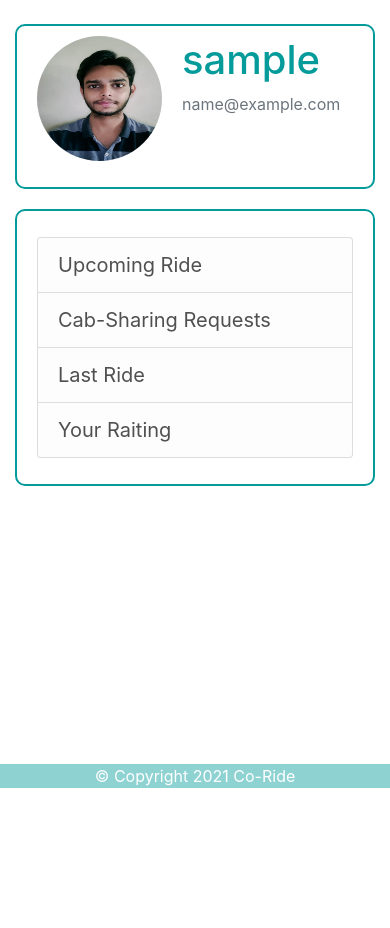
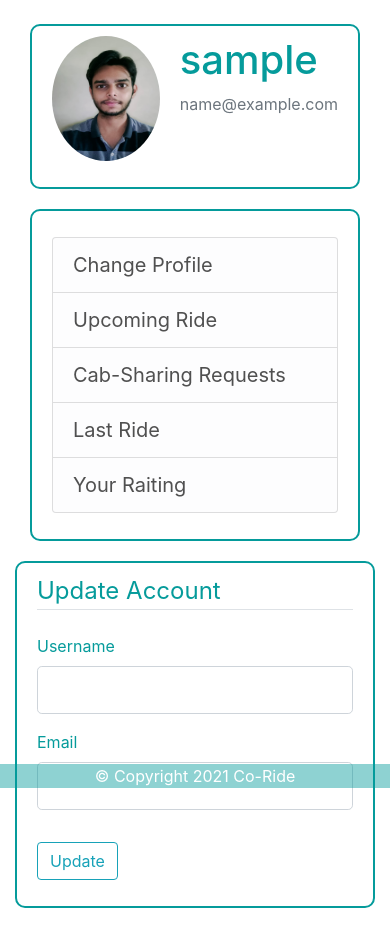
Before and after one commit to sidd6p/CO-Ride, a Flask app: page /account in a window 390 px wide. Shown: the part 56-984 px from the top of the page. Before the commit the page ends 844 px from the top, so only its background shows below. Run offline with Flask 2, Linux system fonts and the light colour scheme; the visitor is signed in with stand-in values (Sample User, id 1); data comes from the database, SQL or seed files in the repository; some libraries are stand-ins or nearby versions.

Commit message:
Update Profile, Make more responsive
Add update profile interface, need to some an issue. It work only when user update all credential.
Make all page responsive using bootstrap containers

Author: Siddhartha Purwar
Date: 16-Nov-2021

Files:

modified:   flaskFile/forms.py
modified:   flaskFile/routes.py
modified:   flaskFile/static/main.css
modified:   flaskFile/templates/account.html
modified:   flaskFile/templates/find_ride.html
modified:   flaskFile/templates/login.html
modified:   flaskFile/templates/register.html
modified:   flaskFile/templates/result.html

```diff
--- a/flaskFile/forms.py
+++ b/flaskFile/forms.py
@@ -49,17 +49,22 @@ class UpdateAccountForm(FlaskForm):
     #The SubmitField class represents an <input> element with a type="submit" attribute.
     # The first argument to the Field constructors is the label that will be used when rendering the form to HTML.
     #These are the attributes of RegestrationForm class
-    username = StringField('Username', validators=[DataRequired(), Length(min=2, max=20)])
-    email = StringField('Email', validators=[DataRequired(), Email()])
+    username = StringField('Username', validators=[Length(min=2, max=20)])
+    email = StringField('Email', validators=[Email()])
     submit = SubmitField('Update')
 
     def validate_username(self, username):
-
-        user = User.query.filter_by(username=username.data).first()
-        if user:
-            raise ValidationError('That username is taken. Please choose a different one.')
+        if username.data:
+            if username.data == current_user.username:
+                raise ValidationError("New Username cannot same as current Username")
+            user = User.query.filter_by(username=username.data).first()
+            if user:
+                raise ValidationError('That username is taken. Please choose a different one.')
 
     def validate_email(self, email):
-        user = User.query.filter_by(email=email.data).first()
-        if user:
-            raise ValidationError('That email is taken. Please choose a different one.')
+        if email.data:
+            if email.data == current_user.email:
+                raise ValidationError("New Email cannot same as current Email")
+            email = User.query.filter_by(email=email.data).first()
+            if email:
+                raise ValidationError('That email is taken. Please choose a different one.')
--- a/flaskFile/routes.py
+++ b/flaskFile/routes.py
@@ -2,7 +2,7 @@ from flask import render_template, url_for, flash, redirect, request
 import flask
 #An ORM converts data between incompatible systems (object structure in Python, table structure in SQL database)
 #SQLAlchemy gives you a skill set that can be applied to any SQL database system.
-from flaskFile.forms import RegistrationForm, LoginForm, Ride
+from flaskFile.forms import RegistrationForm, LoginForm, Ride, UpdateAccountForm
 from flaskFile.models import User, Post
 from flaskFile import app, db, bcrypt
 from flask_login import login_user, current_user, logout_user, login_required
@@ -91,7 +91,7 @@ def result():
     return render_template('result.html', title='Result', posts=posts)
 
 
-@app.route('/account')
+@app.route('/account', methods=['GET', 'POST'])
 @login_required
 def account():
     """
@@ -101,5 +101,10 @@ def account():
         flash('Login Required to access Account page', 'warning')
         return redirect(url_for('login'))
     """
+    form=UpdateAccountForm()
+    if form.validate_on_submit():
+        current_user.username = form.username.data or current_user.username
+        current_user.email = form.email.data or current_user.email
+        db.session.commit()
     imageFile = url_for('static', filename='profile_pics/' + current_user.image_file)
-    return render_template('account.html', title=current_user.username, imageFile=imageFile)
+    return render_template('account.html', title=current_user.username, imageFile=imageFile, form=form)
--- a/flaskFile/static/main.css
+++ b/flaskFile/static/main.css
@@ -129,10 +129,10 @@ footer {
 
 
 .vertify-text{
-  height: 10%;
-  width: 10%;
+  height: 15px;
+  width: 60px;
   text-align: center;
-  font-size: 60%;
+  font-size: 10px;
   border-radius: 30px 30px 30px 30px;
   color: #ffffff;
   background-color: #059b9b;
--- a/flaskFile/templates/account.html
+++ b/flaskFile/templates/account.html
@@ -1,5 +1,8 @@
 {% extends "layout.html" %}
 {% block content %}
+  <div class="container">
+    <div class="row">
+      <div class="col-sm col-md-6">
         <div class="content-section">
           <div class="media">
             <img class="rounded-circle account-img" title="My Image" src="{{ imageFile }}">
@@ -9,9 +12,12 @@
            </div>
         </div>
       </div>
+    </div>
+      <div class="col-sm col-md-4">
         <div class="content-section">
           <p class='text-muted'>
             <ul class="list-group">
+              <li style="color: #2b2b2bd2; font-size: 20px;" class="list-group-item list-group-item-light side-view">Change Profile</li>
               <li style="color: #2b2b2bd2; font-size: 20px;" class="list-group-item list-group-item-light side-view">Upcoming Ride</li>
               <li style="color: #2b2b2bd2; font-size: 20px;" class="list-group-item list-group-item-light side-view">Cab-Sharing Requests</li>
               <li style="color: #2b2b2bd2; font-size: 20px;" class="list-group-item list-group-item-light side-view">Last Ride</li>
@@ -19,4 +25,48 @@
             </ul>
           </p>
         </div>
+      </div>
+    <div class="row">
+      <div class="col-sm col-md">
+        <div class="content-section">
+          <form method="POST" action="">
+              {{ form.hidden_tag() }}
+              <fieldset class="form-group">
+                  <legend class="border-bottom mb-4">Update Account</legend>
+                  <div class="form-group">
+                      {{ form.username.label(class="form-control-label") }}
+                      {% if form.username.errors %}
+                          {{ form.username(class="form-control form-control-lg is-invalid") }}
+                          <div class="invalid-feedback">
+                              {% for error in form.username.errors %}
+                                  <span>{{ error }}</span>
+                              {% endfor %}
+                          </div>
+                      {% else %}
+                          {{ form.username(class="form-control form-control-lg") }}
+                      {% endif %}
+                  </div>
+                  <div class="form-group">
+                      {{ form.email.label(class="form-control-label") }}
+                      {% if form.email.errors %}
+                          {{ form.email(class="form-control form-control-lg is-invalid") }}
+                          <div class="invalid-feedback">
+                              {% for error in form.email.errors %}
+                                  <span>{{ error }}</span>
+                              {% endfor %}
+                          </div>
+                      {% else %}
+                          {{ form.email(class="form-control form-control-lg") }}
+                      {% endif %}
+                  </div>
+              </fieldset>
+              <div class="form-group">
+                  {{ form.submit(class="btn btn-outline-info") }}
+              </div>
+            </form>
+          </div>
+        </div>
+      </div>
+    </div>
+  </div>
 {% endblock content%}
--- a/flaskFile/templates/find_ride.html
+++ b/flaskFile/templates/find_ride.html
@@ -1,5 +1,8 @@
 {% extends "layout.html" %}
 {% block content %}
+    <div class="container">
+        <div class="row">
+            <div class="col-sm col-md-8">
                 <div class="content-section">
                     <form method="POST" action="">
                         {{ form.hidden_tag() }}
@@ -63,4 +66,7 @@
                         </fieldset>
                     </form>
                 </div>
+            </div>
+        </div>
+    </div>
 {% endblock content %}
--- a/flaskFile/templates/login.html
+++ b/flaskFile/templates/login.html
@@ -1,5 +1,8 @@
 {% extends "layout.html" %}
 {% block content %}
+<div class="container">
+    <div class="row">
+        <div class="col-sm col-md-8">
             <div class="content-section">
                 <form method="POST" action="">
                     {{ form.hidden_tag() }}
@@ -49,4 +52,7 @@
                     Need An Account? <a class="ml-2" href="{{ url_for('register') }}">Sign Up Now</a><br><br><br><br>
                 </small>
             </div>
+        </div>
+    </div>
+</div>
 {% endblock content %}
--- a/flaskFile/templates/register.html
+++ b/flaskFile/templates/register.html
@@ -1,5 +1,8 @@
 {% extends "layout.html" %}
 {% block content %}
+<div class="container">
+    <div class="row">
+        <div class="col-sm col-md-8">
             <div class="content-section">
                 <form method="POST" action="">
                     {{ form.hidden_tag() }}
@@ -68,4 +71,7 @@
                     Already Have An Account? <a class="ml-2" href="{{ url_for('login') }}">Sign In</a><br><br><br><br>
                 </small>
             </div>
+        </div>
+    </div>
+</div>
 {% endblock content %}
--- a/flaskFile/templates/result.html
+++ b/flaskFile/templates/result.html
@@ -1,7 +1,10 @@
 {% extends "layout.html" %}
 {% block content %}
+<div class="container">
   <h3>Results are</h3><br>
+  <div class="row">
         {% for post in posts %}
+        <div class="col-sm col-md-6">
             <article class="media content-section">
               <div class="media-body">
                 <div class="article-metadata">
@@ -13,5 +16,8 @@
                   <a><h4 style="color: #2b2b2bd2;">{{ post.Rating }}</h4></a><br>
                   <a href="mailto:{{ post.Email }}"><p class="btn btn-outline-info">Send Request</p></a>
             </article>
+          </div>
         {% endfor %}
+  </div>
+</div>
 {% endblock content %}
```
Lines whose indentation alone changed are shown as unchanged.
